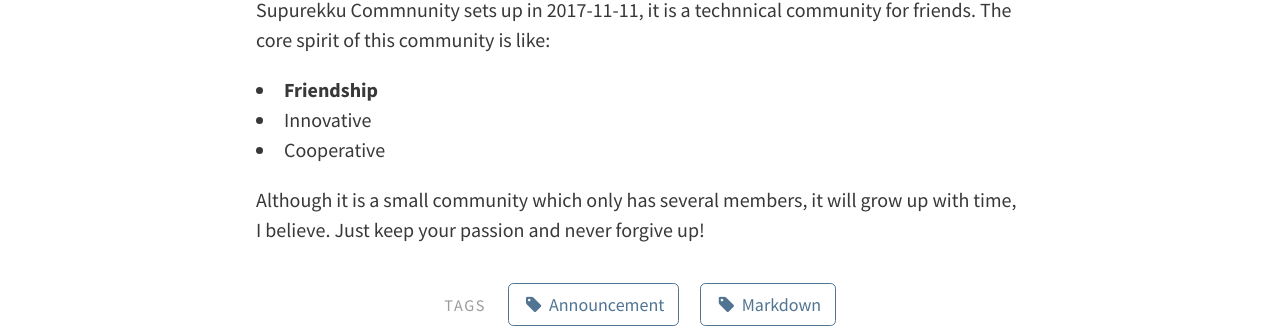
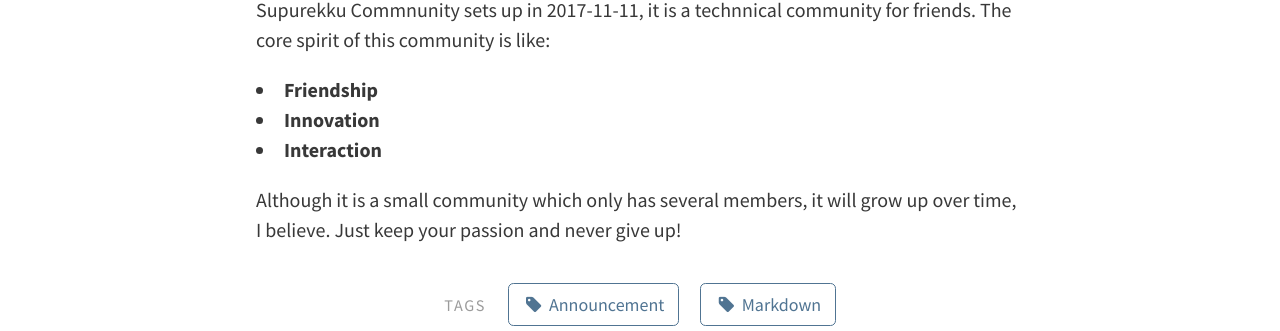
Before and after one commit to supurekku/Supurekku, a Jekyll site: the page built from _posts/2017-11-11-open-commnuity.md, in a window 1280 px wide. Shown: the part 396-727 px from the top of the page. Built offline with Jekyll 4.4.1, drawn with Linux system fonts in a browser that asks for light colours.

Commit message:
Others#, update.

```diff
--- a/_posts/2017-11-11-open-commnuity.md
+++ b/_posts/2017-11-11-open-commnuity.md
@@ -6,7 +6,7 @@ tags: [Announcement, Markdown]
 Supurekku Commnunity sets up in 2017-11-11, it is a technnical community for friends. The core spirit of this community is like:
 
 * **Friendship**
-* Innovative
-* Cooperative
+* **Innovation**
+* **Interaction**
 
-Although it is a small community which only has several members, it will grow up with time, I believe. Just keep your passion and never forgive up!
+Although it is a small community which only has several members, it will grow up over time, I believe. Just keep your passion and never give up!
```
